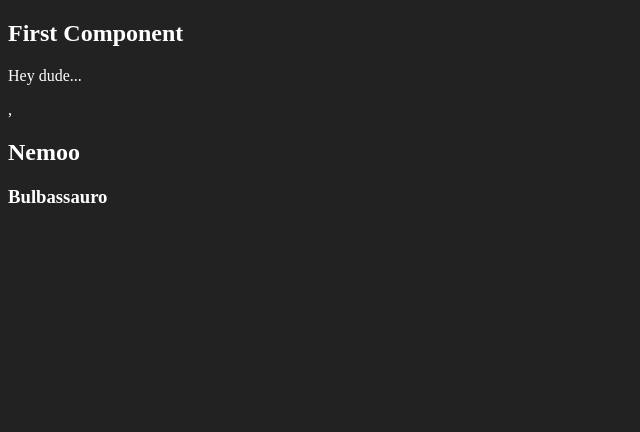
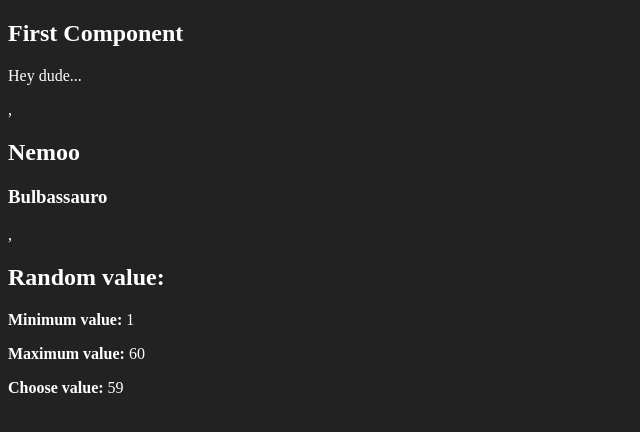
Before and after one commit to alexandresoueu/react-redux-fundamentals, a React (Create React App) app in the folder fundamentus-react/: page / in a window 1280 px wide. Shown: the top 432 px of the page, without its empty margins (0-640 px from the left). Built offline with nearby package versions, Linux system fonts and the light colour scheme; the HTML template or start-up script is replaced by a standard one.

Commit message:
create component with random numbers

```diff
--- a/fundamentus-react/src/App.js
+++ b/fundamentus-react/src/App.js
@@ -3,12 +3,14 @@
 import './index.css'
 import FirstComponent from './components/basics/FirstComponent'
 import ComponentWithParams from './components/basics/ComponentWithParams'
+import Random from './components/basics/Random'
 
 function App(props) {
   return (
     <div id="app">
       <FirstComponent />,
-      <ComponentWithParams title='Nemoo' subtitle='Bulbassauro' />
+      <ComponentWithParams title='Nemoo' subtitle='Bulbassauro' />,
+      <Random min={1} max={60} />
     </div>
   )
 }
--- /dev/null
+++ b/fundamentus-react/src/components/basics/Random.js
@@ -0,0 +1,18 @@
+import React from 'react'
+
+function Random(props) {
+
+  const { min, max } = props
+  const random = parseInt(Math.random() * (max - min) + min )
+
+  return (
+    <div>
+      <h2>Random value:</h2>
+      <p><strong>Minimum value: </strong>{min}</p>
+      <p><strong>Maximum value: </strong>{max}</p>
+      <p><strong>Choose value: </strong>{random}</p>
+    </div>
+  )
+}
+
+export default Random
```
Also changed, not shown: 1 other file (tests, documents, lock files or other folders).
